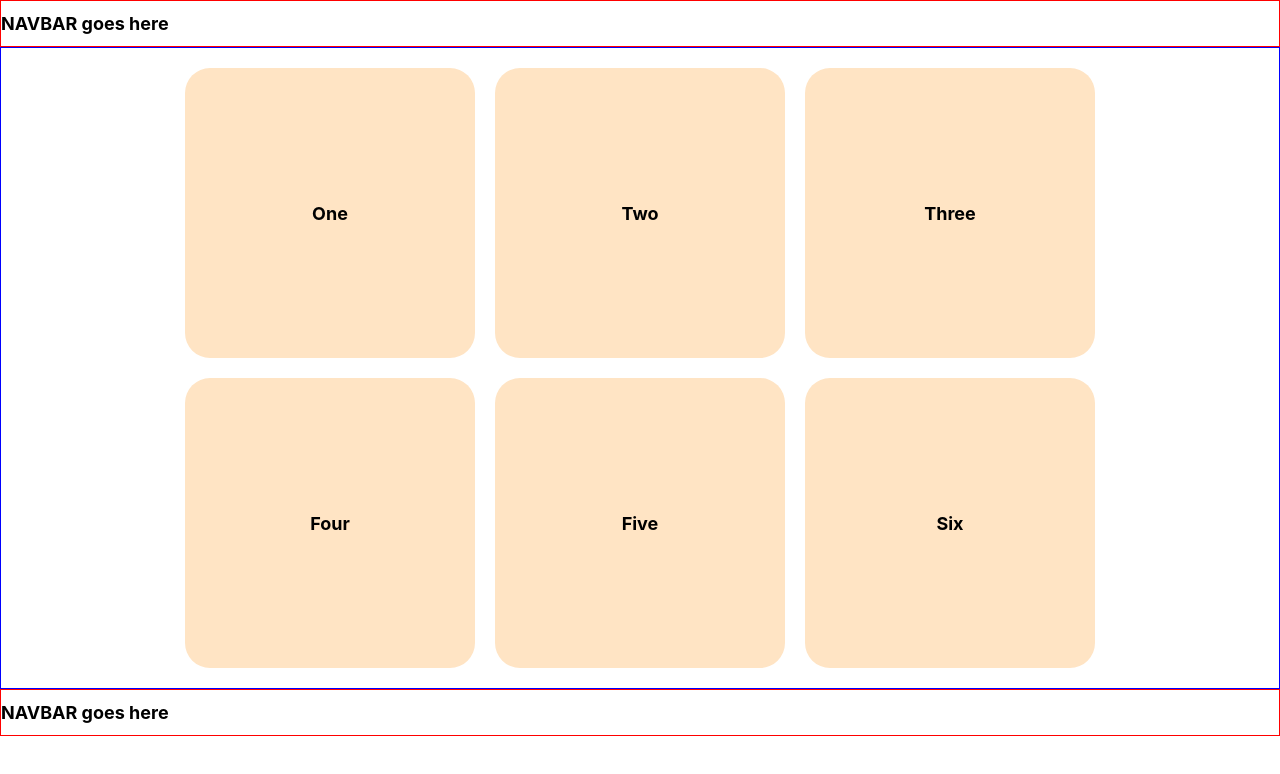
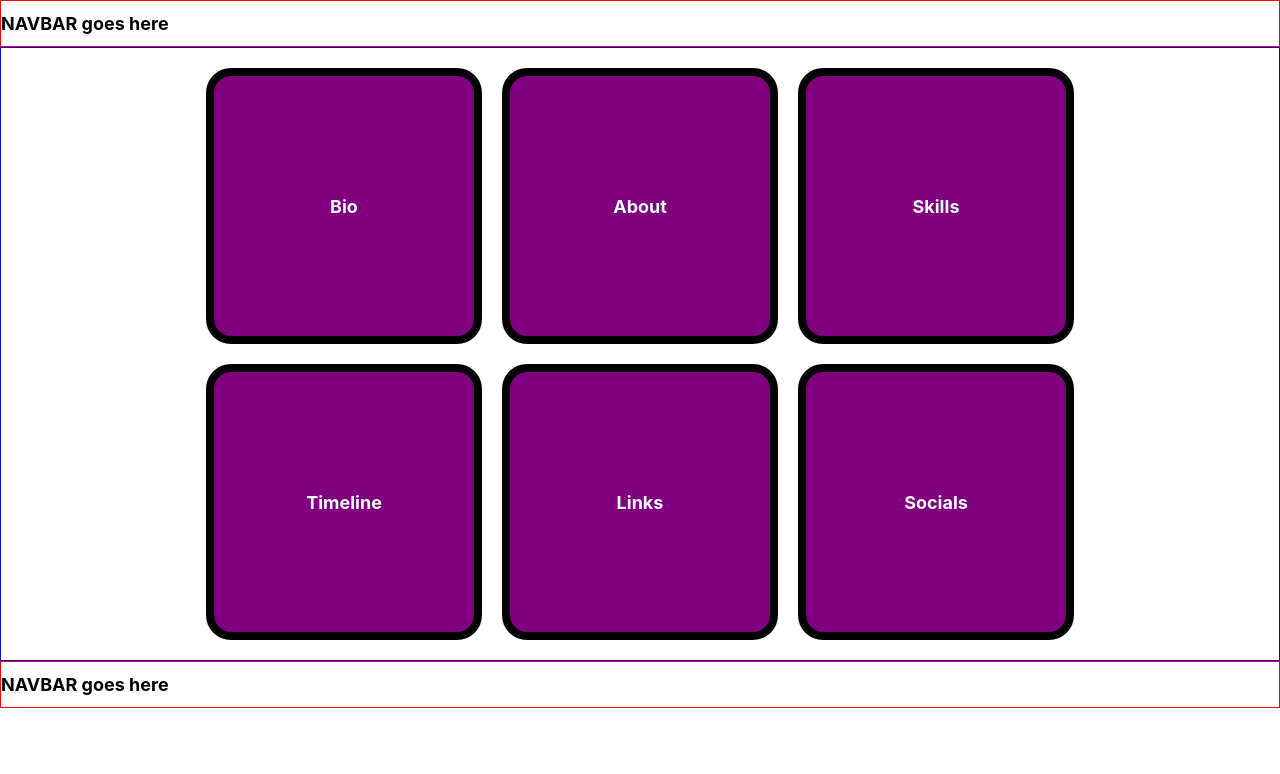
Before and after one commit to aharper8484/aharper8484.github.io, a React (Create React App) app: page / in a window 1280 px wide. Shown: the top 774 px of the page. Built offline with nearby package versions, Linux system fonts and the light colour scheme.

Commit message:
Card component
Added Card Components

```diff
--- /dev/null
+++ b/src/components/Card.js
@@ -0,0 +1,9 @@
+function Card(props) {
+  return (
+    <div className="itemContainer cardTitle cardHidden">
+      <h1>{props.title}</h1>
+    </div>
+  );
+}
+
+export default Card;
--- /dev/null
+++ b/src/components/CardToggle.js
@@ -0,0 +1,15 @@
+function CardToggle(card) {
+  card.classList.toggle("card-revealed");
+
+  if (!card.classList.contains("card-revealed"))
+    card.classList.toggle("card-hidden");
+  else if (
+    card.classList.contains("card-revealed") &&
+    card.classList.contains("card-hidden")
+  )
+    card.classList.toggle("card-revealed");
+
+  return card.classList;
+}
+
+export default CardToggle;
--- a/src/components/MainBody.css
+++ b/src/components/MainBody.css
@@ -15,14 +15,25 @@
 }
 
 .itemContainer {
-  width: 250px;
-  height: 250px;
+  width: 220px;
+  height: 220px;
+  position: relative;
   display: flex;
   align-items: center;
   justify-content: center;
   padding: 20px;
-  background-color: bisque;
+  background-color: purple;
+  color: aliceblue;
+  border: 8px solid black;
   border-radius: 25px;
+  transition: transform 1s;
+  transform-style: preserve-3d;
+}
+
+.cardTitle:hover {
+  transform: scale(105%);
+  transition: 1.5s;
+  opacity: 0.7;
 }
 
 @media (min-width: 320px) {
--- a/src/components/MainBody.js
+++ b/src/components/MainBody.js
@@ -1,27 +1,18 @@
+import React from "react";
 import "./MainBody.css";
+import "./CardToggle";
+import Card from "./Card";
 
 function MainBody() {
   return (
     <div className="mainContainer">
       <div className="mainGrid">
-        <div className="itemContainer">
-          <h1>One</h1>
-        </div>
-        <div className="itemContainer">
-          <h1>Two</h1>
-        </div>
-        <div className="itemContainer">
-          <h1>Three</h1>
-        </div>
-        <div className="itemContainer">
-          <h1>Four</h1>
-        </div>
-        <div className="itemContainer">
-          <h1>Five</h1>
-        </div>
-        <div className="itemContainer">
-          <h1>Six</h1>
-        </div>
+        <Card title="Bio" />
+        <Card title="About" />
+        <Card title="Skills" />
+        <Card title="Timeline" />
+        <Card title="Links" />
+        <Card title="Socials" />
       </div>
     </div>
   );
```
